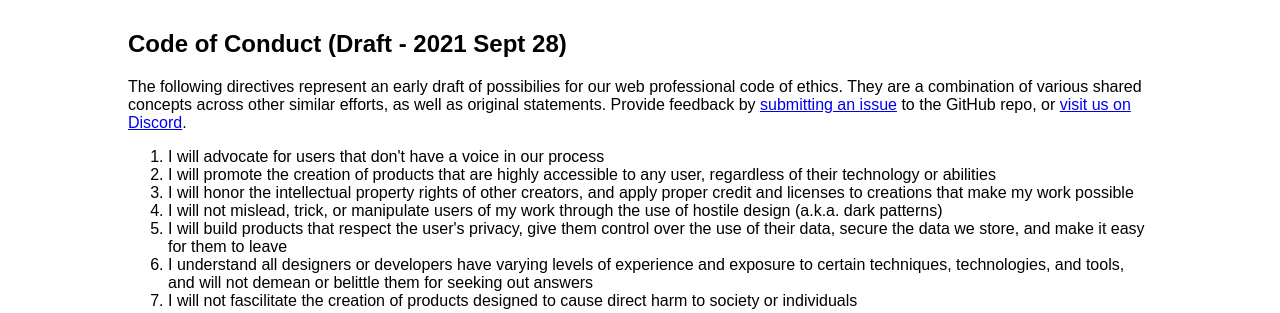
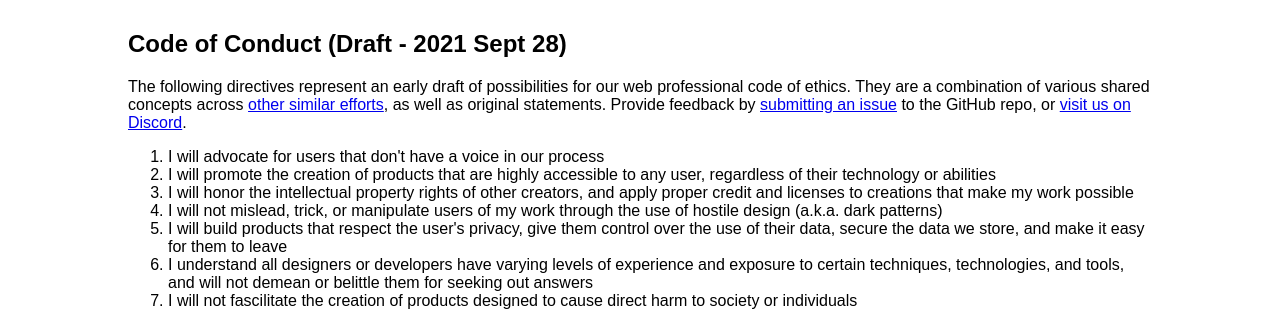
Before and after one commit to DrunkenUX/web-ethics-commitment, an Eleventy site: page src/codes.md in a window 1280 px wide. Shown: the part 572-885 px from the top of the page. Built offline with nearby package versions, Linux system fonts and the light colour scheme; Eleventy itself is replaced by a stand-in of ours; files that its build step writes are made by us from their sources; what eleventy-plugin-sass would draw is missing.

Commit message:
Fix typo, add reference link

```diff
--- a/src/codes.md
+++ b/src/codes.md
@@ -6,7 +6,7 @@ title: Code of Conduct (Draft - 2021 Sept 28)
 
 # {{title}}
 
-The following directives represent an early draft of possibilies for our web professional code of ethics. They are a combination of various shared concepts across other similar efforts, as well as original statements. Provide feedback by [submitting an issue](https://github.com/DrunkenUX/web-ethics-commitment/issues) to the GitHub repo, or [visit us on Discord](https://drunkenux.com/discord).
+The following directives represent an early draft of possibilities for our web professional code of ethics. They are a combination of various shared concepts across [other similar efforts](https://github.com/DrunkenUX/web-ethics-commitment/blob/main/src/index.md#helpful-resources), as well as original statements. Provide feedback by [submitting an issue](https://github.com/DrunkenUX/web-ethics-commitment/issues) to the GitHub repo, or [visit us on Discord](https://drunkenux.com/discord).
 
 1. I will advocate for users that don't have a voice in our process
 2. I will promote the creation of products that are highly accessible to any user, regardless of their technology or abilities
```
